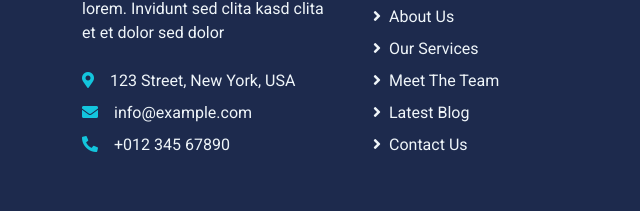
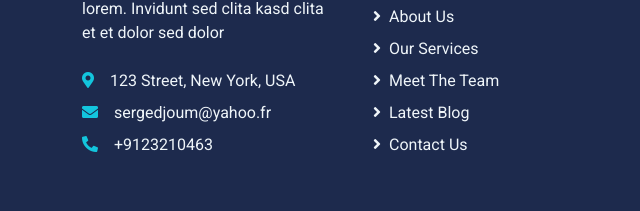
Before and after one commit to rewell2022/medical-consulting, a plain HTML site: page contact.html in a window 1280 px wide. Shown: the part 1712-1923 px from the top of the page, 0-640 px from the left. Drawn offline with nearby package versions, Linux system fonts and the light colour scheme.

Commit message:
feature1

```diff
--- a/contact.html
+++ b/contact.html
@@ -184,8 +184,8 @@
                     <h4 class="d-inline-block text-primary text-uppercase border-bottom border-5 border-secondary mb-4">Get In Touch</h4>
                     <p class="mb-4">No dolore ipsum accusam no lorem. Invidunt sed clita kasd clita et et dolor sed dolor</p>
                     <p class="mb-2"><i class="fa fa-map-marker-alt text-primary me-3"></i>123 Street, New York, USA</p>
-                    <p class="mb-2"><i class="fa fa-envelope text-primary me-3"></i>info@example.com</p>
-                    <p class="mb-0"><i class="fa fa-phone-alt text-primary me-3"></i>+012 345 67890</p>
+                    <p class="mb-2"><i class="fa fa-envelope text-primary me-3"></i>sergedjoum@yahoo.fr</p>
+                    <p class="mb-0"><i class="fa fa-phone-alt text-primary me-3"></i>+9123210463</p>
                 </div>
                 <div class="col-lg-3 col-md-6">
                     <h4 class="d-inline-block text-primary text-uppercase border-bottom border-5 border-secondary mb-4">Quick Links</h4>
```
